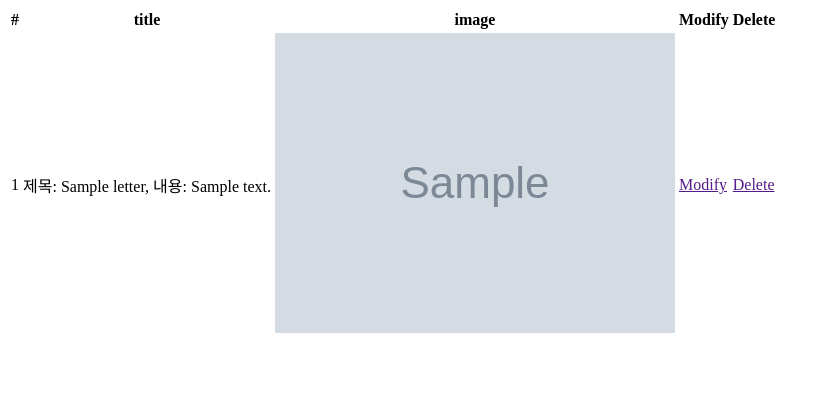
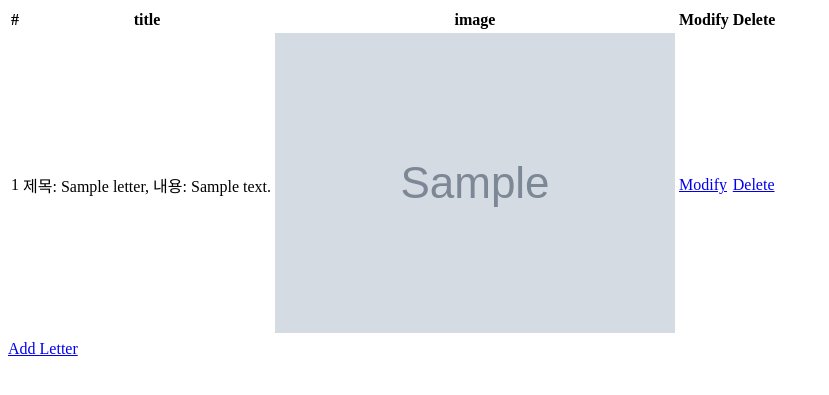
Before and after one commit to jangwoni79/PostBox, a Django app: page /list/ in a window 1280 px wide. Shown: the top 395 px of the page, without its empty margins (0-829 px from the left). Run offline with Django 3.2, Linux system fonts and the light colour scheme; tables that the repository leaves empty hold one stand-in row (values such as "Sample post"); grey boxes marked "Sample" are stand-in pictures.

Commit message:
list/templates/list link to Add, Modify, Confirm Delete

```diff
--- a/list/templates/list/letter_list.html
+++ b/list/templates/list/letter_list.html
@@ -4,7 +4,7 @@
     <meta charset="UTF-8">
     <title>Letter List</title>
 </head>
-<body>
+<a>
 <table>
     <thead>
     <tr>
@@ -25,11 +25,12 @@
             {% else %}
             <td>----</td>
         {% endif %}
-        <td><a href = "">Modify</a></td>
-        <td><a href = "">Delete</a></td>
+        <td><a href = "{% url 'list:update' pk=letter.id %}">Modify</a></td>
+        <td><a href = "{% url 'list:delete' pk=letter.id %}">Delete</a></td>
     </tr>
     {% endfor %}
     </tbody>
 </table>
+<a href = "{% url 'list:add_letter' %}">Add Letter</a>
 </body>
 </html>
```
